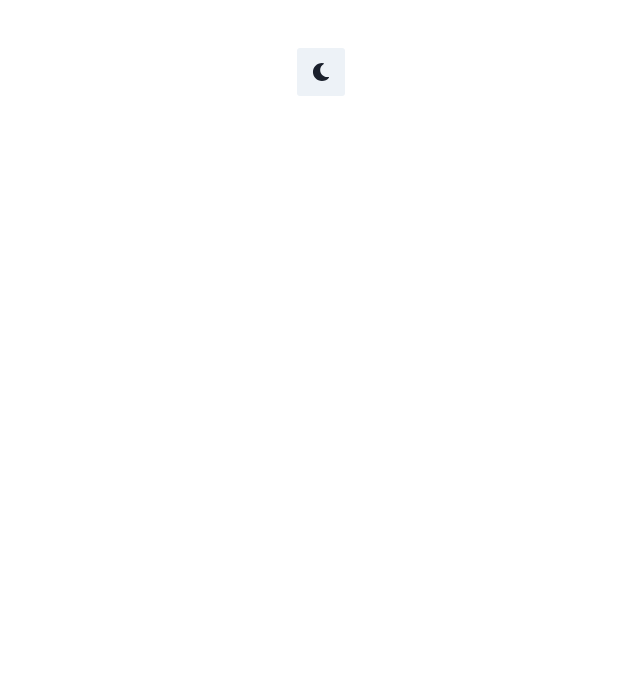
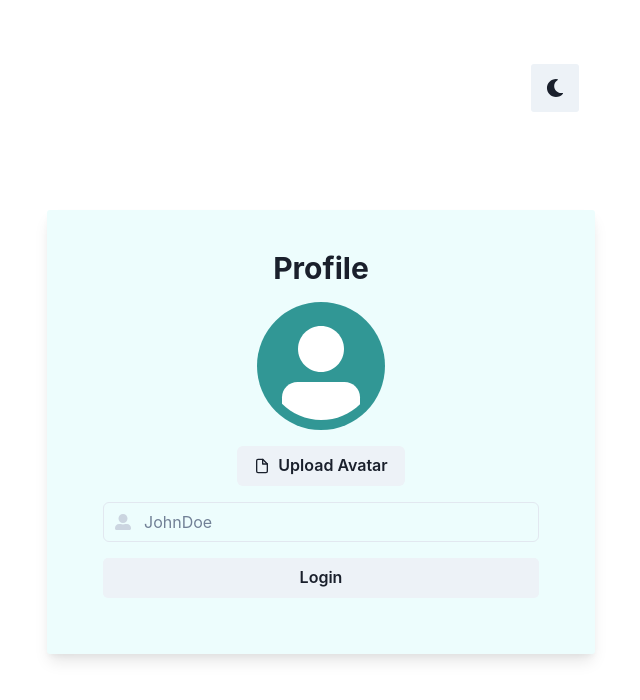
Before and after one commit to ouzkagan/reactjs-rtk-query-chakra-ui-todo-app, a React (Vite) app: page /profile in a window 1280 px wide. Before the commit this address had no page. Shown: the top 700 px of the page, without its empty margins (319-959 px from the left). Built offline with nearby package versions, Linux system fonts and the light colour scheme.

Commit message:
navbar changes when user logged in

```diff
--- a/src/App.jsx
+++ b/src/App.jsx
@@ -3,15 +3,14 @@
 // import { useSelector, useDispatch } from "react-redux";
 // import { fetchUsers } from "./features/user/userSlice";
 // import { ordered, restocked } from "./features/cake/cakeSlice";
-import { IconButton, useColorMode, VStack } from "@chakra-ui/react";
-import { FaMoon, FaSun } from "react-icons/fa";
+import { VStack } from "@chakra-ui/react";
 import { Route, Routes } from "react-router-dom";
 import "./App.css";
+import Header from "./components/Header";
 import TodoList from "./features/todos/TodoList";
 import UserLogin from "./features/user/UserLogin";
 
 function App() {
-  const { colorMode, toggleColorMode } = useColorMode()
 
   // const user = useSelector((state) => state.user)
   // const numOfCakes = useSelector((state) => state.cake.numOfCakes)
@@ -23,17 +22,11 @@ function App() {
 
   return (
     <VStack p={4} minHeight="100%">
-      <IconButton
-        borderRadius='3px'
-        size="lg"
-        alignSelf="flex-end"
-        icon = {colorMode === 'light' ? <FaMoon /> : <FaSun />}
-        onClick={toggleColorMode}
-      />
 
+        <Header />
       <Routes>
-        <Route path="/" element={<UserLogin />} />
-        <Route path="todos/*" element={<TodoList />} />
+        <Route path="*" element={<TodoList />} />
+        <Route path="/profile" element={<UserLogin />} />
       </Routes>
     </VStack>
   );
--- /dev/null
+++ b/src/components/Header.jsx
@@ -0,0 +1,107 @@
+import {
+  Avatar,
+  Box,
+  Button,
+  Center,
+  Flex, HStack, IconButton, StackDivider, Text,
+  useColorMode,
+  useColorModeValue
+} from "@chakra-ui/react";
+import React from "react";
+import { FaMoon, FaSun } from "react-icons/fa";
+import { FiUser } from "react-icons/fi";
+import { MdOutlineLogout } from "react-icons/md";
+
+import { useDispatch, useSelector } from "react-redux";
+import { logout } from "../features/user/userSlice";
+
+import { Link } from "react-router-dom";
+
+export default function Header() {
+  const { user } = useSelector((state) => state.user);
+
+  const dispatch = useDispatch();
+
+  const { colorMode, toggleColorMode } = useColorMode();
+  const bg = useColorModeValue("cyan.50", "gray.600");
+
+
+  const options = !user?.username ? {
+    // not logged in
+    borderRadius: "3px",
+    borderColor: "gray.100",
+    borderWidth: "2px",
+    border: "0px",
+
+  }: {
+    // logged in
+    bg: bg,
+    borderRadius: "3px",
+    borderColor: "transparent",
+  }
+  return (
+    <HStack
+      minW="100%"
+      p="4"
+      divider={<StackDivider />}
+      borderRadius="3px"
+      {...options}
+    >
+      <Flex w="100%" alignItems="center" justifyContent="space-between">
+        {!!user?.username ? (
+          <Link to="/profile">
+            <Box display="flex" gap="2">
+              <Avatar bg="teal.500" size="sm" src={user?.image} />
+              <Center>
+                <Text>Welcome {user?.username}</Text>
+              </Center>
+            </Box>
+          </Link>
+        ) : (
+          <Box display="flex" gap="2"></Box>
+        )}
+        <Box alignSelf="flex-end">
+          {!!user.username && (
+            <Link to="/profile">
+              <IconButton borderRadius="3px" size="lg" icon={<FiUser />} />
+              {/* <Button
+            borderRadius="3px"
+            size="lg"
+            leftIcon={<FiUser />}
+          >
+            Profile
+          </Button> */}
+            </Link>
+          )}
+          <IconButton
+            borderRadius="3px"
+            size="lg"
+            icon={colorMode === "light" ? <FaMoon /> : <FaSun />}
+            onClick={toggleColorMode}
+            ml="2"
+          />
+          {/* <IconButton
+          borderRadius="3px"
+          size="lg"
+          icon={<MdOutlineLogout />}
+          ml="2"
+          onClick={() => dispatch(logout())}
+        /> */}
+          {!!user.username && (
+            <Link to="/">
+              <Button
+                borderRadius="3px"
+                size="lg"
+                leftIcon={<MdOutlineLogout />}
+                onClick={() => dispatch(logout())}
+                ml="2"
+              >
+                Logout
+              </Button>
+            </Link>
+          )}
+        </Box>
+      </Flex>
+    </HStack>
+  );
+}
--- a/src/features/todos/TodoList.jsx
+++ b/src/features/todos/TodoList.jsx
@@ -1,5 +1,6 @@
 import {
   Badge,
+  Box,
   Button,
   Center,
   Checkbox,
@@ -17,11 +18,13 @@ import React, { useState } from "react";
 import { FaEdit, FaTrash } from "react-icons/fa";
 import { Route, Routes, useNavigate } from "react-router-dom";
 
+import { useSelector } from "react-redux";
 import {
   useDeleteTodoMutation,
   useGetTodosQuery,
   useUpdateTodoMutation
 } from "../api/apiSlice";
+
 import AddTodo from "./AddTodo";
 import TodoDetail from "./TodoDetail";
 
@@ -57,6 +60,7 @@ export default function TodoList() {
   //     (data, userId) => data?.filter(post => post.user === userId) ?? emptyArray
   //   )
   // }, [])
+  const { user } = useSelector((state) => state.user);
 
   const {
     data: todos,
@@ -77,7 +81,26 @@ export default function TodoList() {
   };
 
   let content;
-  if (isLoading) {
+  if (!user?.username) {
+    content = (
+      <VStack
+        divider={<StackDivider />}
+        borderColor="gray.100"
+        borderWidth="2px"
+        p="4"
+        borderRadius="lg"
+        w="100%"
+        maxW={{ base: "90vw", sm: "80vw", lg: "50vw", xl: "40vw" }}
+        minW={{ base: "90vw", sm: "80vw", lg: "50vw", xl: "40vw" }}
+        alignItems="stretch"
+      >
+        <Box textAlign="center" size="2xl" p="10">
+          You must be logged in to see this content{" "}
+          <Button ml="4" onClick={() => navigate("/profile")}>Login</Button>
+        </Box>
+      </VStack>
+    );
+  } else if (isLoading) {
     content = (
       <VStack
         divider={<StackDivider />}
@@ -195,9 +218,7 @@ export default function TodoList() {
                   />
                 </Center>
                 <Center>
-                  <Text
-                    as={todo.isCompleted ? "em" : ""}
-                  >
+                  <Text as={todo.isCompleted ? "em" : ""}>
                     <Text
                       textAlign="left"
                       as={todo.isCompleted ? "del" : "samp"}
@@ -237,7 +258,7 @@ export default function TodoList() {
   return (
     <main>
       <Heading mg="8" fontWeight="extrabold" size="2xl">
-        My Todo App
+        Todos
       </Heading>
       <AddTodo />
       <Filters />
@@ -245,7 +266,7 @@ export default function TodoList() {
       {content}
       <div>
         <Routes>
-          <Route path="/:id" element={<TodoDetail />} />
+          <Route path="/todos/:id" element={<TodoDetail />} />
           <Route
             element={
               <div>
--- a/src/features/user/UserLogin.jsx
+++ b/src/features/user/UserLogin.jsx
@@ -83,7 +83,6 @@ export default function userLogin() {
 
   // Watch image upload.
   useEffect(() => {
-    console.log("useeffect worked");
     const subscription = watch((value, { name, type }) => {
       const { file_ } = value;
       if (name != "file_") {
@@ -130,7 +129,7 @@ export default function userLogin() {
         <Box minW={{ base: "90%", md: "468px" }}>
           <form onSubmit={onSubmit}>
             <Heading size="lg" color={textColor}>
-              Profile {'of ' + user?.user?.username}
+              Profile {user?.user?.username && 'of ' + user?.user?.username}
             </Heading>
             <Stack spacing={4} p="1rem">
               <FormControl isInvalid={!!errors.file_} isRequired>
```
Also changed, not shown: src/features/todos/TodoDetail.jsx (+24 -14 lines). Lines whose indentation alone changed are shown as unchanged.
